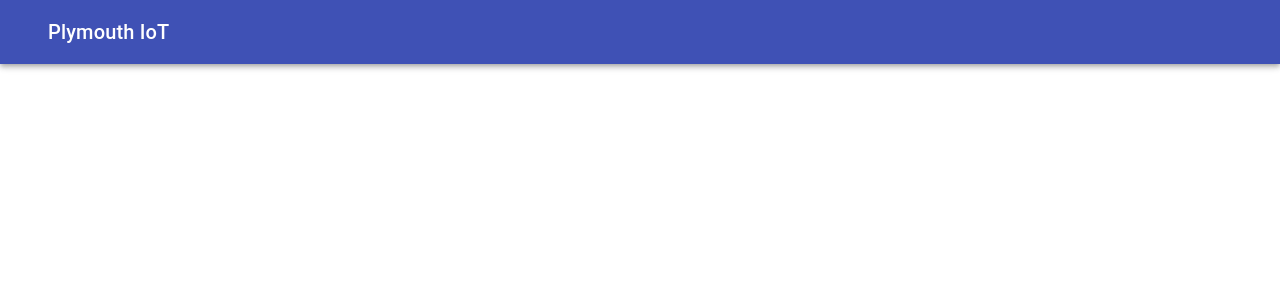
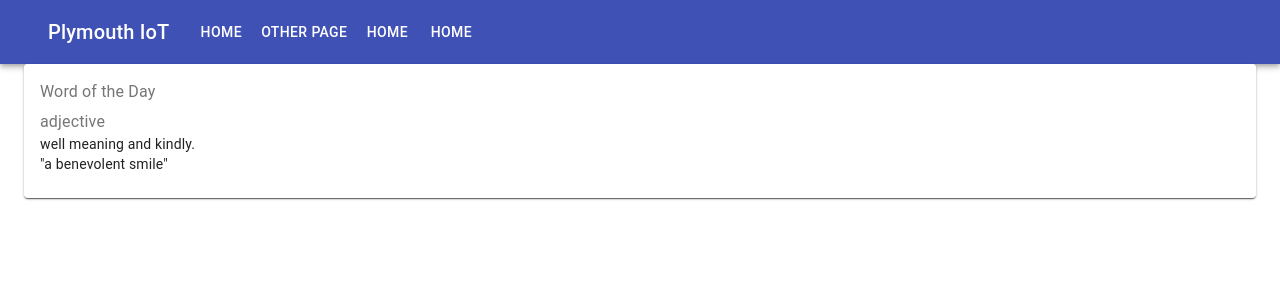
Before and after one commit to PlymouthIoT/PlymouthIoT-Website, a React (Create React App) app: page / in a window 1280 px wide. Shown: the top 300 px of the page. Built offline with nearby package versions, Linux system fonts and the light colour scheme.

Commit message:
Fix up buttons

```diff
--- a/package.json
+++ b/package.json
@@ -5,11 +5,13 @@
   "dependencies": {
     "@material-ui/core": "^4.11.2",
     "@material-ui/icons": "^4.11.2",
+    "@material-ui/styles": "^4.11.2",
     "@testing-library/jest-dom": "^5.11.4",
     "@testing-library/react": "^11.1.0",
     "@testing-library/user-event": "^12.1.10",
     "react": "^17.0.1",
     "react-dom": "^17.0.1",
+    "react-router-dom": "^5.2.0",
     "react-scripts": "4.0.1",
     "web-vitals": "^0.2.4"
   },
--- a/src/App.js
+++ b/src/App.js
@@ -1,9 +1,24 @@
 import './App.css';
 import NavBar from "./components/navbar";
+import Home from "./components/page_home";
+import React from "react";
+import {
+  BrowserRouter as Router,
+  Switch,
+  Route,
+  Link
+} from "react-router-dom";
 
-function App() {
+const App = () => {
   return (
-    <NavBar />
+    <Router>
+        <NavBar />
+        <Switch>
+          <Route exact path="/">
+            <Home />
+          </Route>
+        </Switch>
+    </Router>
   );
 }
 
--- a/src/components/navbar.js
+++ b/src/components/navbar.js
@@ -1,17 +1,23 @@
 import AppBar from '@material-ui/core/AppBar';
+import Button from '@material-ui/core/Button';
 import Container from '@material-ui/core/Container';
 import Toolbar from '@material-ui/core/Toolbar';
 import Typography from '@material-ui/core/Typography';
+import { Link } from 'react-router-dom';
 
 
 const NavBar = () => {
   return (
-    <AppBar position="static">
+    <AppBar position="static" color="primary">
       <Container>
         <Toolbar>
-          <Typography variant="h6">
+          <Typography variant="h6" style={{paddingRight: 20}}>
             Plymouth IoT
           </Typography>
+          <Button component={Link} to={'/'} color='inherit'>Home</Button>
+          <Button component={Link} to={'/otherpage'} color='inherit'>Other Page</Button>
+          <Button component={Link} to={'/'} color='inherit'>Home</Button>
+          <Button component={Link} to={'/'} color='inherit'>Home</Button>
         </Toolbar>
       </Container>
     </AppBar>
--- /dev/null
+++ b/src/components/page_home.js
@@ -0,0 +1,32 @@
+import Paper from '@material-ui/core/Paper';
+import Card from '@material-ui/core/Card';
+import CardContent from '@material-ui/core/CardContent';
+import Container from '@material-ui/core/Container';
+import Typography from '@material-ui/core/Typography';
+
+
+const Home = () => {
+    return (
+      <Container>
+        <Paper>
+            <Card>
+              <CardContent>
+                <Typography color="textSecondary" gutterBottom>
+                  Word of the Day
+                </Typography>
+                <Typography color="textSecondary">
+                  adjective
+                </Typography>
+                <Typography variant="body2" component="p">
+                  well meaning and kindly.
+                  <br />
+                  {'"a benevolent smile"'}
+                </Typography>
+              </CardContent>
+            </Card>
+        </Paper>
+      </Container>
+    )
+}
+
+export default Home;
```
Also changed, not shown: 1 other file (tests, documents, lock files or other folders).
